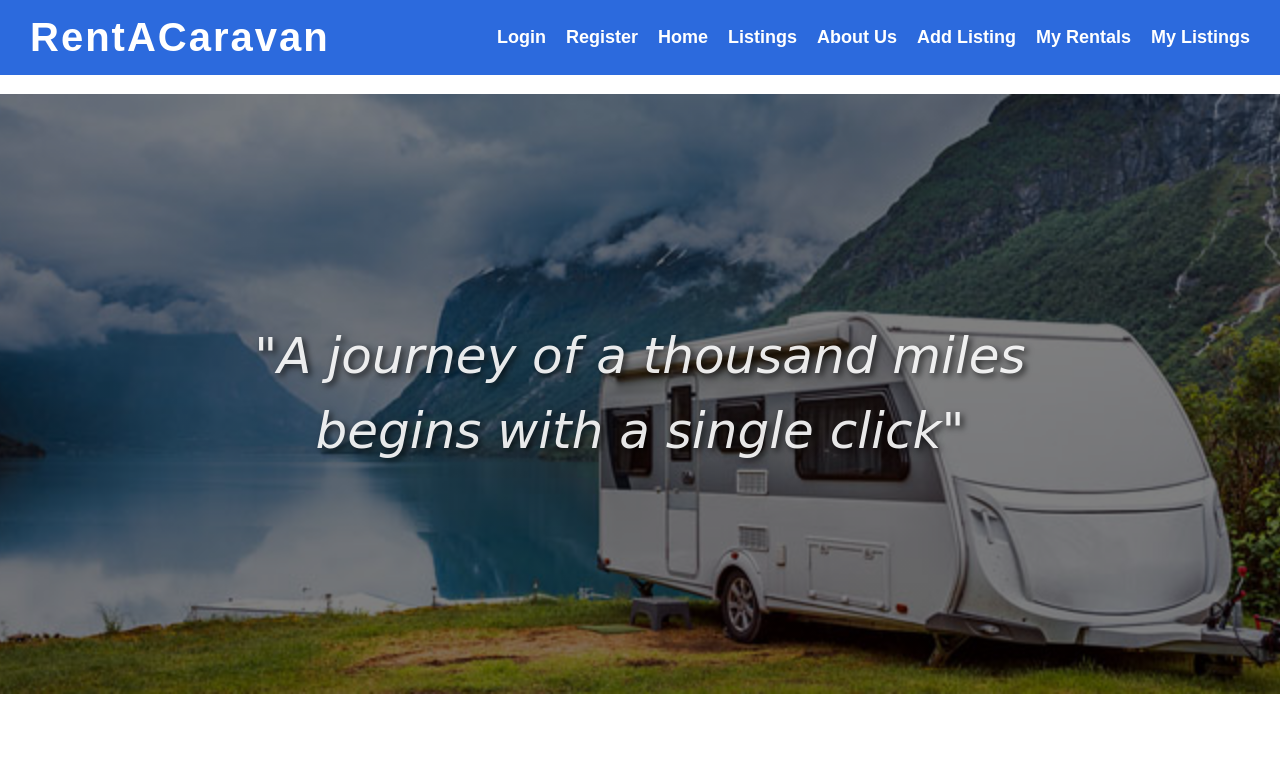
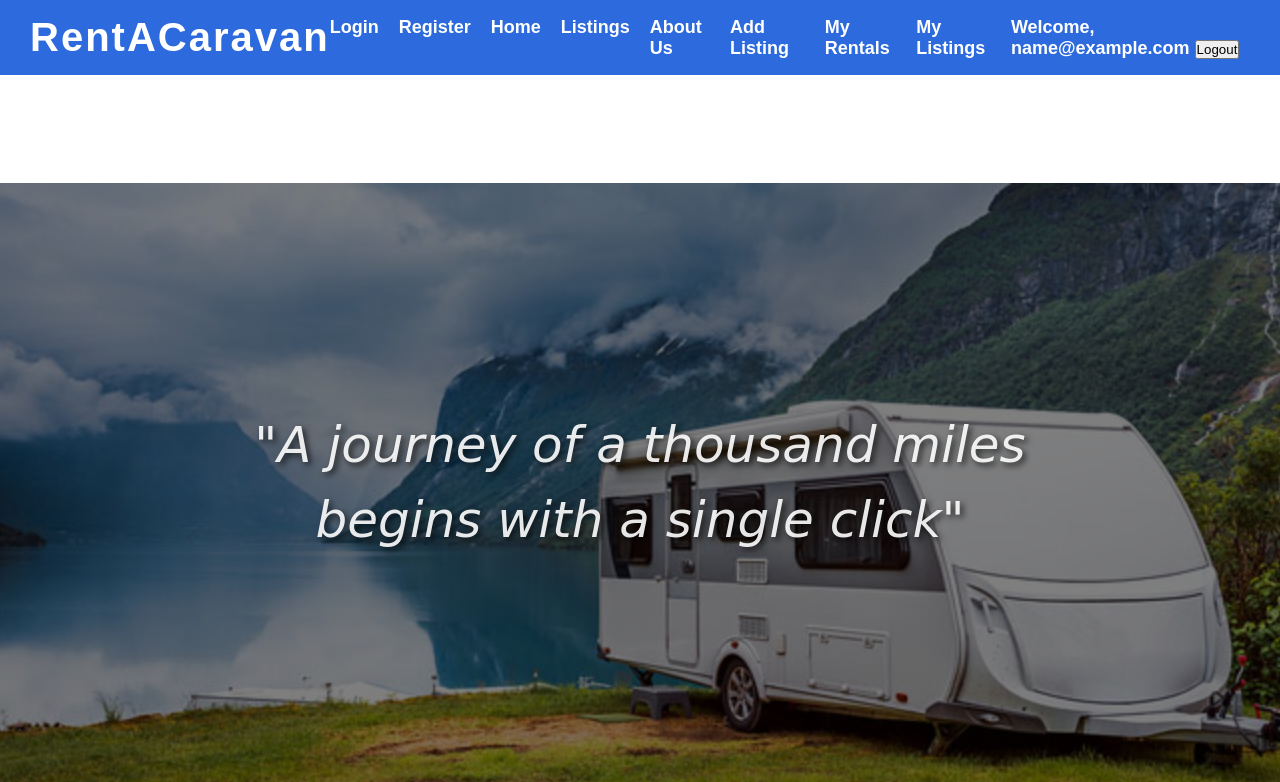
Before and after one commit to Salak0/rentMyCaravan, a PHP site: page /index.php in a window 1280 px wide. Shown: the top 782 px of the page. Run offline with PHP 8.4, Linux system fonts and the light colour scheme; the visitor is signed in with stand-in values (Sample User, id 1).

Commit message:
breaks i header

```diff
--- a/header.php
+++ b/header.php
@@ -30,34 +30,49 @@ $loggedIn = isset($_SESSION["email_id"]);
             <a href="index.php" class="nav-link">Home</a>
             <a href="listings.php" class="nav-link">Listings</a>
             <a href="aboutUs.php" class="nav-link">About Us</a>
-            <?php if ($loggedIn): ?>
-            <a href="addCaravan.php" class="nav-link">Add Listing</a>
-            <a href="myRentals.php" class="nav-link">My Rentals</a>
-            <a href="myListings.php" class="nav-link">My Listings</a>
+            <?php if ($loggedIn):?>
 
 
 
+                <a href="addCaravan.php" class="nav-link">Add Listing</a>
+                <a href="myRentals.php" class="nav-link">My Rentals</a>
+                <a href="myListings.php" class="nav-link">My Listings</a>
+            <?php else: ?>
+                <a href="login.php" class="nav-link">Login</a>
+                <a href="register.php" class="nav-link">Register</a>
+
             <?php endif; ?>
+
+            <div class="nav-link">
+                <?php if ($loggedIn): ?>
+                    <span class="welcome-msg">Welcome, <?= htmlspecialchars($_SESSION["email_id"]); ?></span>
+                    <a href="logout.php"><button type="button">Logout</button></a>
+                <?php else: ?>
+                    <button type="button" class="login" onclick="location.href='login.php'">
+                        <span class="material-symbols-outlined">login</span>Login
+                    </button>
+                    <button type="button" class="register" onclick="location.href='register.php'">Register</button>
+                <?php endif; ?>
+            </div>
+
+        </div>
+        <br>
+
     </header>
 
 
 
-        </div>
+
 
 
         <!-- Login/Register or Logout -->
-        <div class="buttons">
-            <?php if ($loggedIn): ?>
-                <span class="welcome-msg">Welcome, <?= htmlspecialchars($_SESSION["email_id"]); ?></span>
-                <a href="logout.php"><button type="button">Logout</button></a>
-            <?php else: ?>
-                <button type="button" class="login" onclick="location.href='login.php'">
-                    <span class="material-symbols-outlined">login</span>Login
-                </button>
-                <button type="button" class="register" onclick="location.href='register.php'">Register</button>
-            <?php endif; ?>
-        </div>
-    </nav>
+        <br>
+    <br>
+    <br>
+    <br>
+    <br>
+    <br>
+
 </div>
 
 <!-- Optional styling -->
--- a/myListings.php
+++ b/myListings.php
@@ -29,6 +29,7 @@ $result = $stmt->get_result();
     <link rel="stylesheet" href="styles.css">
 </head>
 <body>
+
 
 <div class="container">
     <h2>My Caravan Listings</h2>
```
